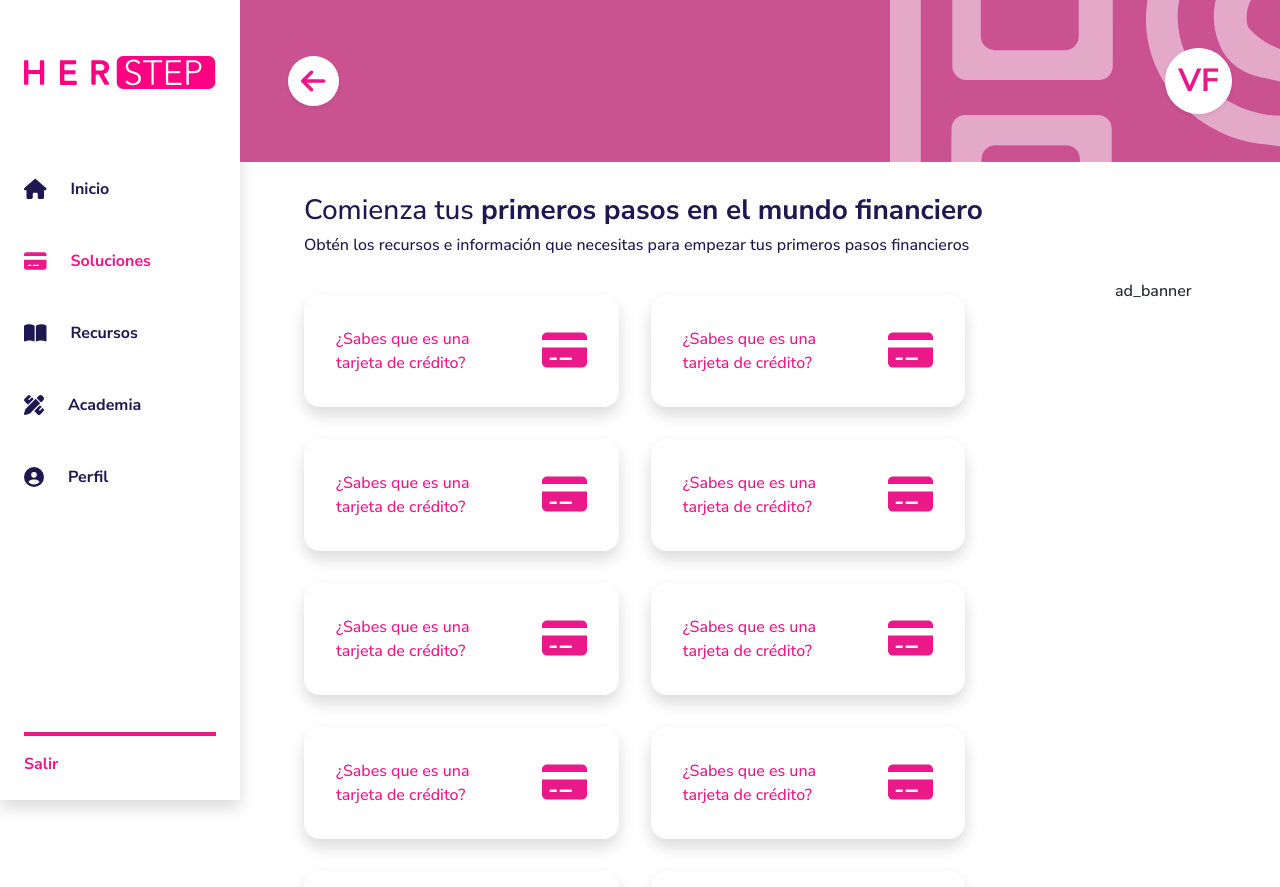
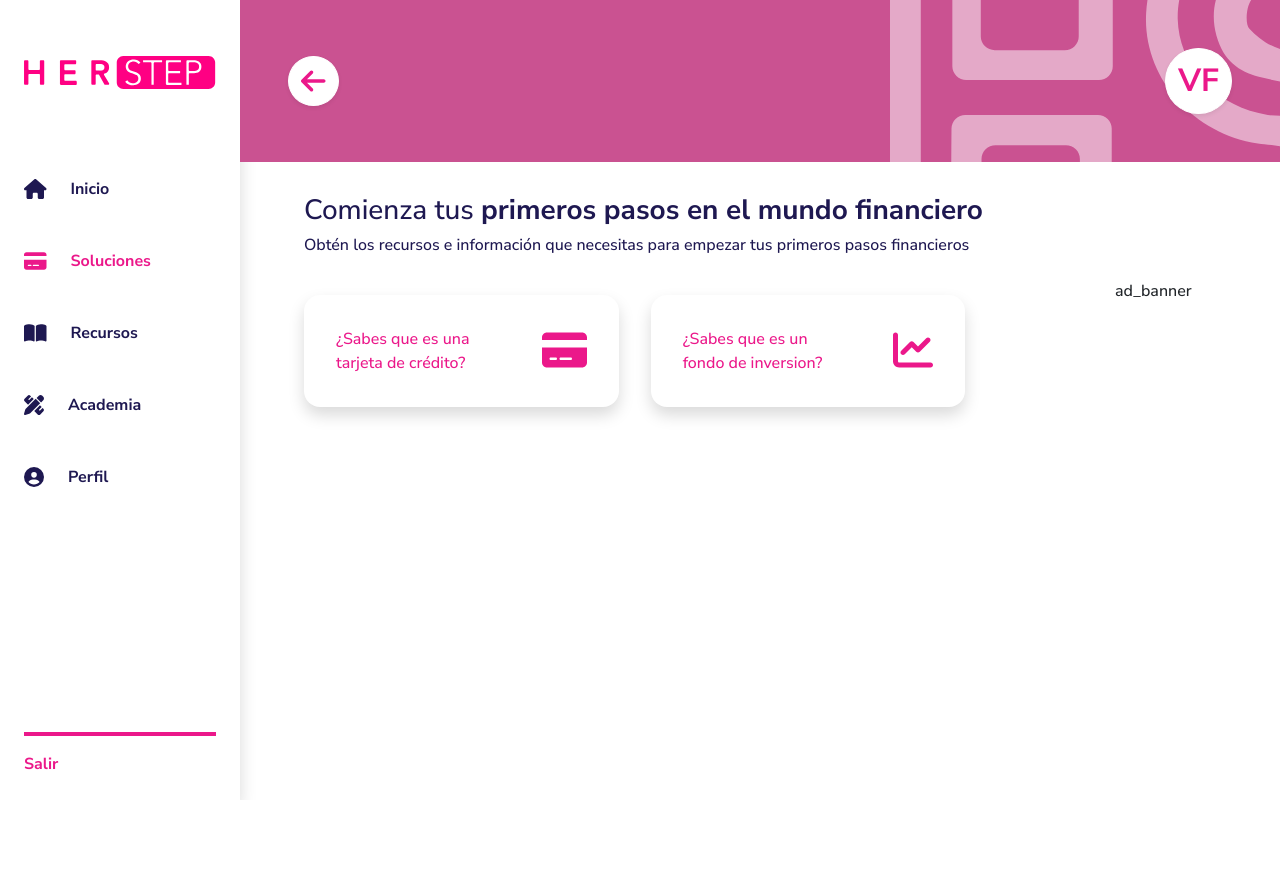
Before and after one commit to ignemdev/herstep-front, a React (Vite) app: page /soluciones in a window 1280 px wide. Shown: the top 887 px of the page. After the commit the page ends 800 px from the top, so only its background shows below. Built offline with nearby package versions, Linux system fonts and the light colour scheme.

Commit message:
portal card

```diff
--- /dev/null
+++ b/src/components/Solutions/PortalCard.jsx
@@ -0,0 +1,22 @@
+import { Link } from "react-router-dom";
+import bankLogo from "@assets/logoPopular.png";
+
+const PortalCard = ({ text, icon }) => {
+  return (
+    <div className="rounded-4 card border-0 shadow m-3 align-self-center w-50">
+      <div className="card-body">
+        <Link
+          to={"#"}
+          className="d-flex justify-content-between align-items-center text-decoration-none p-3 text-dark"
+        >
+          <span className="text-start">{text}</span>
+          <span className="ms-5">
+            <img style={{ width: "50px" }} src={bankLogo} />
+          </span>
+        </Link>
+      </div>
+    </div>
+  );
+};
+
+export default PortalCard;
--- a/src/views/Solutions/Solutions.jsx
+++ b/src/views/Solutions/Solutions.jsx
@@ -1,5 +1,6 @@
-import { faCreditCard } from "@fortawesome/free-solid-svg-icons";
 import SolutionCard from "@components/Solutions/SolutionCard";
+
+import { faCreditCard, faChartLine } from "@fortawesome/free-solid-svg-icons";
 
 const Solutions = () => {
   return (
@@ -23,44 +24,8 @@ const Solutions = () => {
                 icon={faCreditCard}
               />
               <SolutionCard
-                text={"¿Sabes que es una tarjeta de crédito?"}
-                icon={faCreditCard}
-              />
-              <SolutionCard
-                text={"¿Sabes que es una tarjeta de crédito?"}
-                icon={faCreditCard}
-              />
-              <SolutionCard
-                text={"¿Sabes que es una tarjeta de crédito?"}
-                icon={faCreditCard}
-              />
-              <SolutionCard
-                text={"¿Sabes que es una tarjeta de crédito?"}
-                icon={faCreditCard}
-              />
-              <SolutionCard
-                text={"¿Sabes que es una tarjeta de crédito?"}
-                icon={faCreditCard}
-              />
-              <SolutionCard
-                text={"¿Sabes que es una tarjeta de crédito?"}
-                icon={faCreditCard}
-              />
-              <SolutionCard
-                text={"¿Sabes que es una tarjeta de crédito?"}
-                icon={faCreditCard}
-              />
-              <SolutionCard
-                text={"¿Sabes que es una tarjeta de crédito?"}
-                icon={faCreditCard}
-              />
-              <SolutionCard
-                text={"¿Sabes que es una tarjeta de crédito?"}
-                icon={faCreditCard}
-              />
-              <SolutionCard
-                text={"¿Sabes que es una tarjeta de crédito?"}
-                icon={faCreditCard}
+                text={"¿Sabes que es un fondo de inversion?"}
+                icon={faChartLine}
               />
             </div>
           </div>
--- a/src/views/Steps/Steps.jsx
+++ b/src/views/Steps/Steps.jsx
@@ -1,3 +1,5 @@
+import PortalCard from "@components/Solutions/PortalCard";
+
 const Steps = () => {
   return (
     <div className="d-flex">
@@ -13,8 +15,11 @@ const Steps = () => {
           </div>
         </div>
       </div>
-      <div className="rounded-4 card border-0 shadow m-3 align-self-start w-50">
-        <div className="card-body">xxx</div>
+      <div className="m-3 align-self-start w-75">
+        <span className="mx-3 text-dark fw-bold">
+          Adquiere este producto en:
+        </span>
+        <PortalCard text={"Banco Popular"} />
       </div>
     </div>
   );
```
Also changed, not shown: src/assets/logoPopular.png (added).
